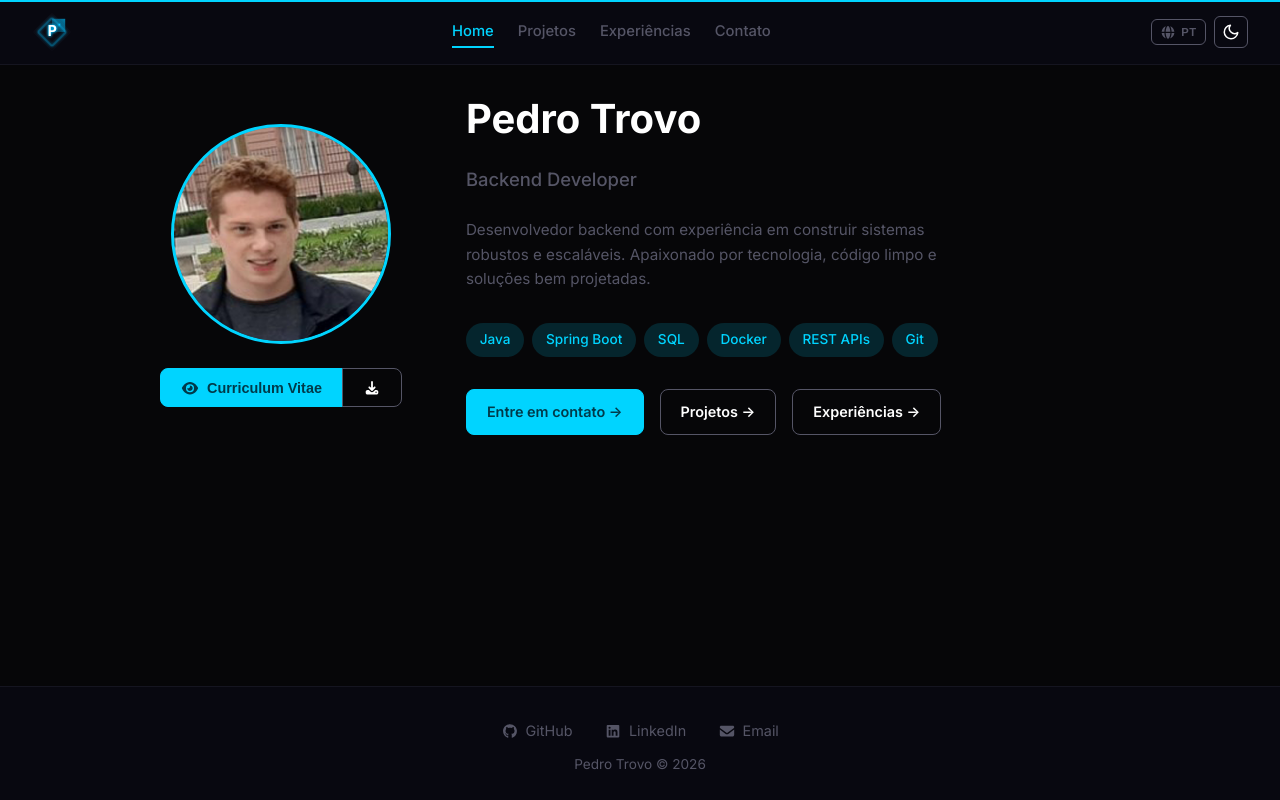
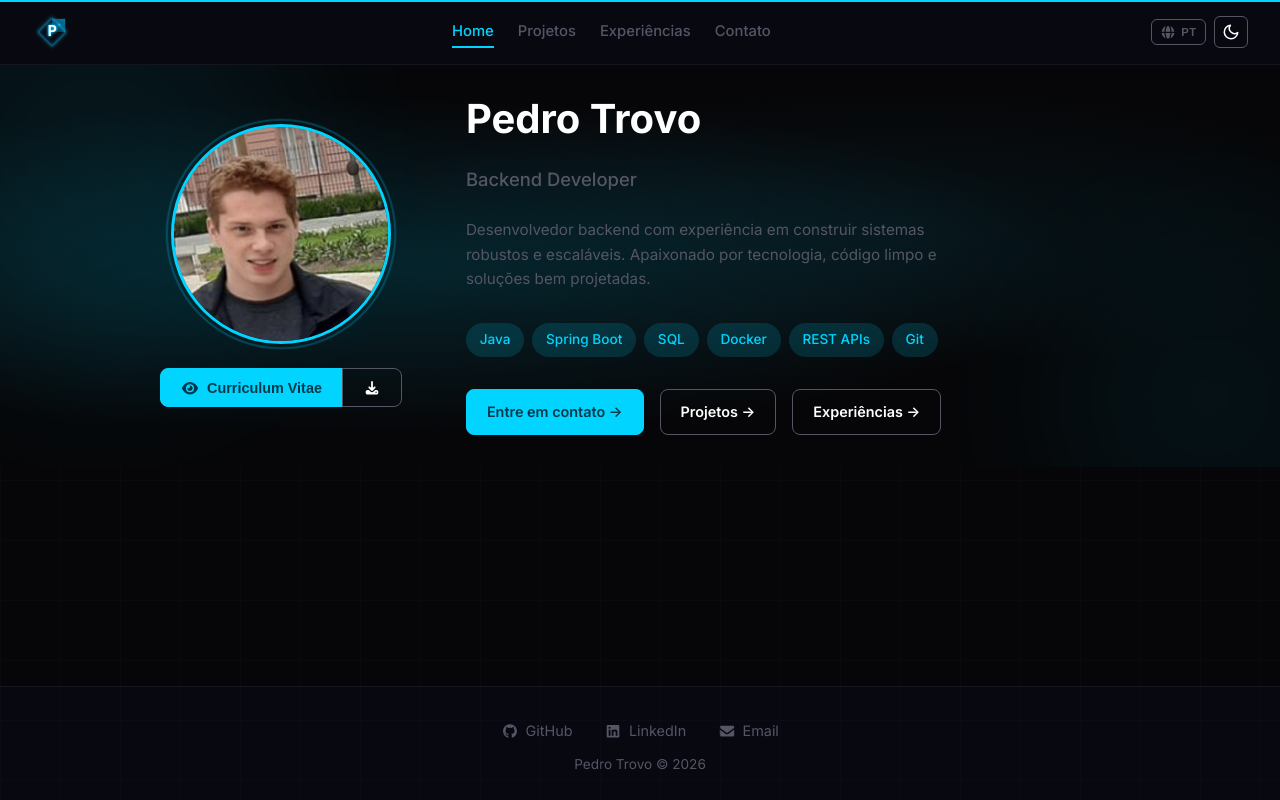
Before and after one commit to pedro-Trovo/Portfolio-pedro-trovo, a React (Vite) app: page / in a window 1280 px wide. Built offline with nearby package versions, Linux system fonts and the light colour scheme.

Commit message:
feat: visual overhaul - hero gradient with orbs, card glow, photo ring animation, gradient name, grid pattern

```diff
--- a/src/App.css
+++ b/src/App.css
@@ -222,11 +222,30 @@
 }
 
 /* ============================================
+   Grid Pattern Background
+   ============================================ */
+
+body::before {
+  content: '';
+  position: fixed;
+  inset: 0;
+  pointer-events: none;
+  z-index: 0;
+  background-image:
+    linear-gradient(var(--color-border) 1px, transparent 1px),
+    linear-gradient(90deg, var(--color-border) 1px, transparent 1px);
+  background-size: 60px 60px;
+  opacity: 0.25;
+}
+
+/* ============================================
    Main
    ============================================ */
 
 main {
   flex: 1;
+  position: relative;
+  z-index: 1;
 }
 
 .page {
@@ -251,6 +270,45 @@ main {
   align-items: center;
   max-width: 100%;
   padding: 2rem;
+  position: relative;
+  overflow: hidden;
+  background:
+    radial-gradient(ellipse 80% 60% at 30% 50%, var(--color-accent-dim) 0%, transparent 70%),
+    radial-gradient(ellipse 60% 50% at 70% 40%, rgba(0, 212, 255, 0.06) 0%, transparent 70%),
+    var(--color-bg-primary);
+}
+
+.light .home {
+  background:
+    radial-gradient(ellipse 80% 60% at 30% 50%, rgba(0, 153, 204, 0.08) 0%, transparent 70%),
+    radial-gradient(ellipse 60% 50% at 70% 40%, rgba(0, 153, 204, 0.04) 0%, transparent 70%),
+    var(--color-bg-primary);
+}
+
+.home-orb {
+  position: absolute;
+  border-radius: 50%;
+  pointer-events: none;
+  filter: blur(80px);
+  opacity: 0.4;
+}
+
+.home-orb--1 {
+  width: 400px;
+  height: 400px;
+  background: var(--color-accent);
+  top: -100px;
+  left: -100px;
+  opacity: 0.08;
+}
+
+.home-orb--2 {
+  width: 300px;
+  height: 300px;
+  background: var(--color-accent);
+  bottom: -80px;
+  right: -80px;
+  opacity: 0.06;
 }
 
 .home-hero {
@@ -282,6 +340,22 @@ main {
   justify-content: center;
   border: 3px solid var(--color-accent);
   transition: background 0.3s, border-color 0.3s;
+  position: relative;
+}
+
+.home-photo::after {
+  content: '';
+  position: absolute;
+  inset: -6px;
+  border-radius: 50%;
+  border: 2px solid var(--color-accent);
+  opacity: 0.3;
+  animation: ring-pulse 3s ease-in-out infinite;
+}
+
+@keyframes ring-pulse {
+  0%, 100% { transform: scale(1); opacity: 0.3; }
+  50% { transform: scale(1.08); opacity: 0.1; }
 }
 
 .home-photo-img {
@@ -320,6 +394,17 @@ main {
   font-weight: 800;
   margin: 0;
   line-height: 1.1;
+  background: linear-gradient(135deg, var(--color-text-primary) 40%, var(--color-accent) 100%);
+  background-clip: text;
+  -webkit-background-clip: text;
+  -webkit-text-fill-color: transparent;
+}
+
+.light .home-name {
+  background: linear-gradient(135deg, var(--color-text-primary) 40%, var(--color-accent) 100%);
+  background-clip: text;
+  -webkit-background-clip: text;
+  -webkit-text-fill-color: transparent;
 }
 
 .home-title {
@@ -552,7 +637,7 @@ main {
   border: 1px solid var(--color-border);
   border-radius: 12px;
   overflow: hidden;
-  transition: border-color 0.2s;
+  transition: border-color 0.2s, box-shadow 0.3s;
   text-decoration: none;
   color: inherit;
   display: flex;
@@ -561,6 +646,7 @@ main {
 
 .project-card:hover {
   border-color: var(--color-accent);
+  box-shadow: 0 0 30px var(--color-accent-dim);
 }
 
 .project-card-image {
@@ -885,11 +971,12 @@ main {
   border: 1px solid var(--color-border);
   border-radius: 12px;
   padding: 1.5rem;
-  transition: border-color 0.2s;
+  transition: border-color 0.2s, box-shadow 0.3s;
 }
 
 .experience-card:hover {
   border-color: var(--color-accent);
+  box-shadow: 0 0 30px var(--color-accent-dim);
 }
 
 .experience-header {
--- a/src/pages/Home.jsx
+++ b/src/pages/Home.jsx
@@ -48,6 +48,8 @@ function Home() {
       </Helmet>
 
       <section className="page home">
+        <div className="home-orb home-orb--1" />
+        <div className="home-orb home-orb--2" />
         <div className="home-hero">
           <motion.div
             className="home-photo-col"
```
